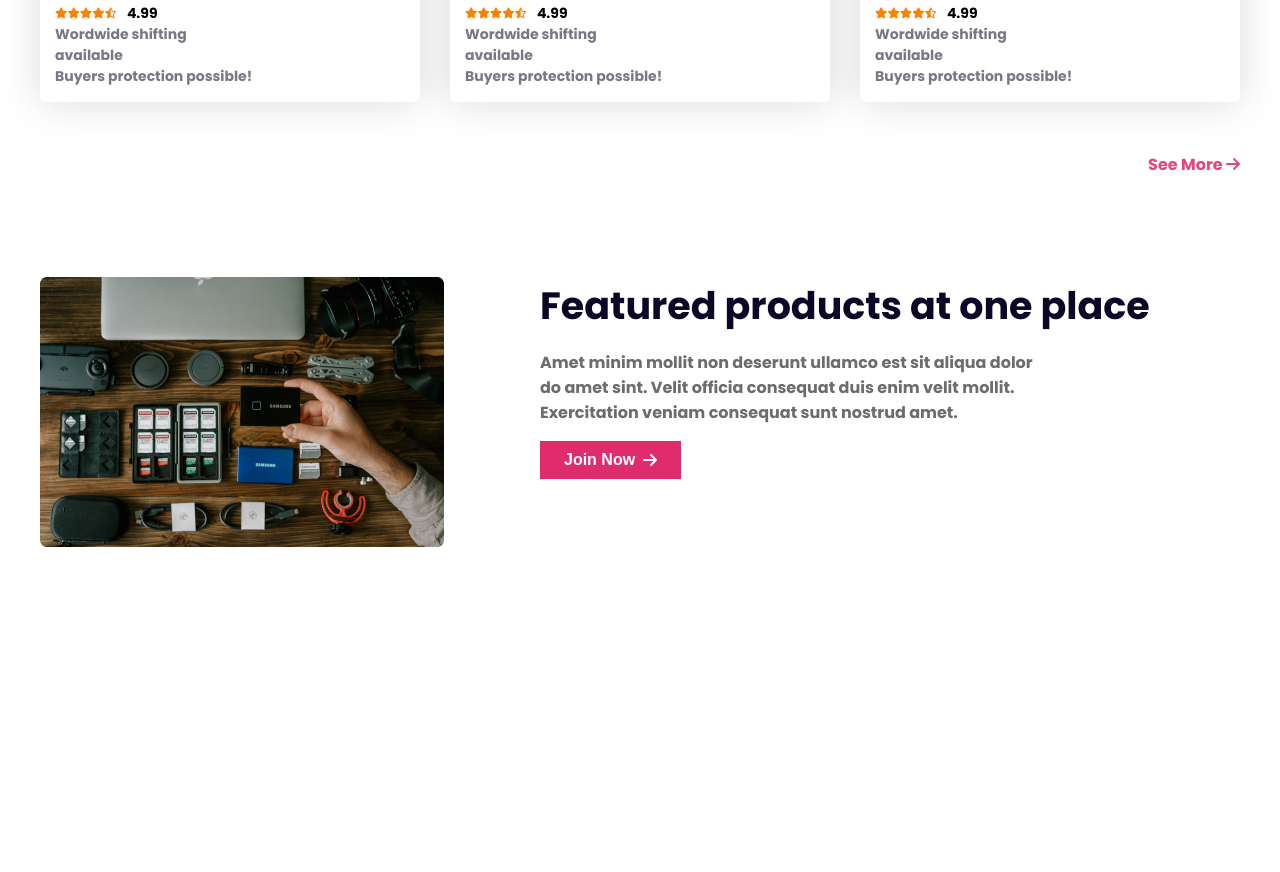
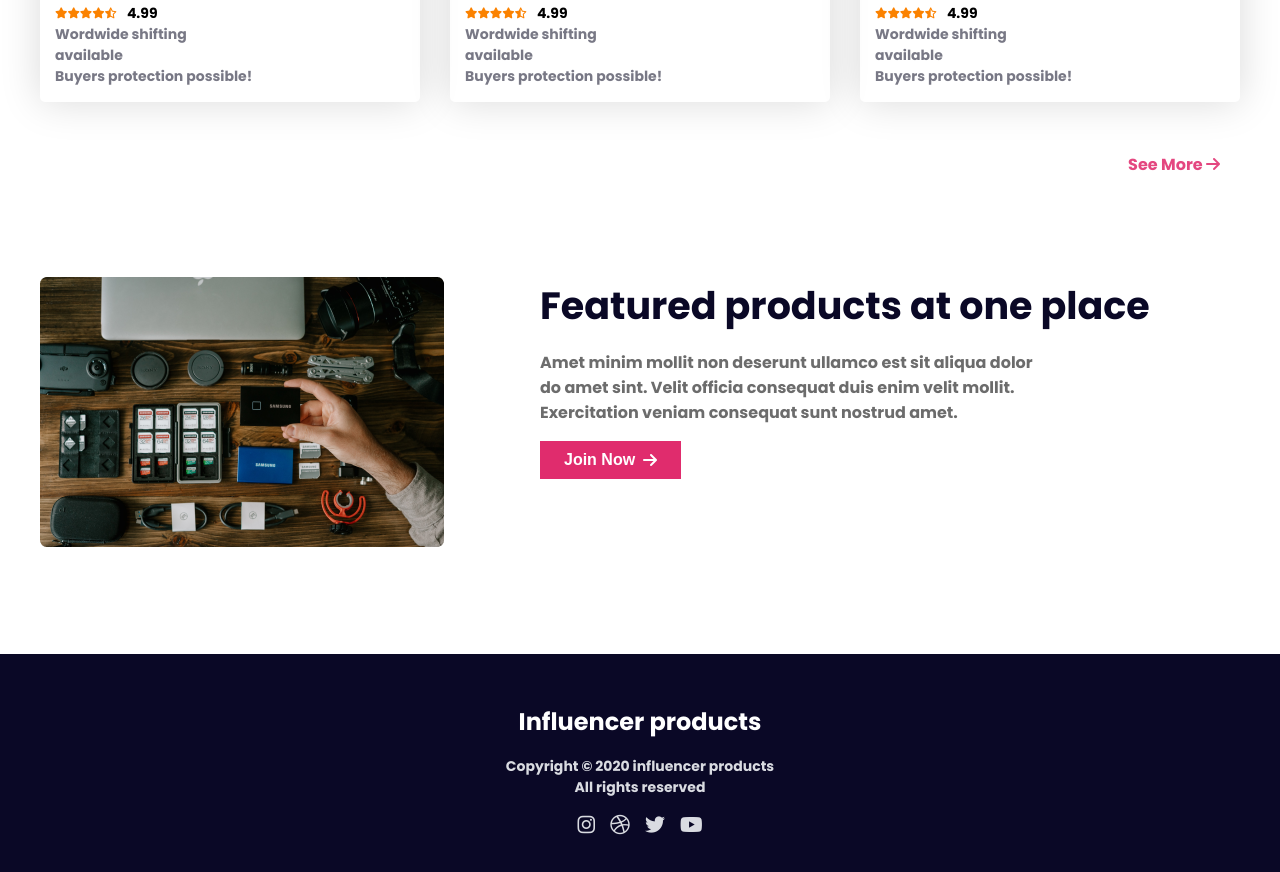
Before and after one commit to riponmondalbd/influencer-gear, a plain HTML site: page index.html in a window 1280 px wide. Shown: the part 2595-3467 px from the top of the page. Before the commit the page ends 3149 px from the top, so only its background shows below. Drawn offline with Linux system fonts and the light colour scheme.

Commit message:
complete the project

```diff
--- a/index.html
+++ b/index.html
@@ -189,7 +189,12 @@
     </main>
     <!-- main end -->
     <!-- footer start -->
-    <footer></footer>
+    <footer>
+        <h2>Influencer products</h2>
+        <p>Copyright © 2020 influencer products <br>All rights reserved</p>
+        <p class="social"><i class="fa-brands fa-instagram"></i><i class="fa-brands fa-dribbble"></i> <i
+                class="fa-brands fa-twitter"></i> <i class="fa-brands fa-youtube"></i></p>
+    </footer>
     <!-- footer end -->
 </body>
 
--- a/styles/style.css
+++ b/styles/style.css
@@ -178,13 +178,14 @@ main {
     font-weight: 700;
     text-align: right;
     margin-top: 50px;
+    padding-right: 20px;
 }
 
 /* feature product style */
 .featured-product-container {
     display: flex;
     gap: 96px;
-    margin-top: 100px;
+    margin: 100px 0;
 }
 
 .featured-content>h3 {
@@ -199,6 +200,34 @@ main {
     font-size: 16px;
     font-weight: 700;
     margin: 16px 0;
+}
+
+/* footer styles */
+footer {
+    background-color: #0A0826;
+    color: #fff;
+    text-align: center;
+    padding: 50px;
+}
+
+footer>h2 {
+    font-size: 24px;
+    font-weight: 700;
+}
+
+footer>p {
+    color: #D9DBE1;
+    font-size: 14px;
+    font-weight: 700;
+    margin-top: 17px;
+}
+
+footer>.social {
+    display: flex;
+    justify-content: center;
+    gap: 15px;
+    margin-top: 17px;
+    font-size: 20px;
 }
 
 /* responsive media query */
@@ -263,6 +292,10 @@ main {
         margin: 30px 0;
     }
 
+    .featured-image img {
+        width: 100%;
+    }
+
     .featured-content>p {
         width: 100%;
     }
```
